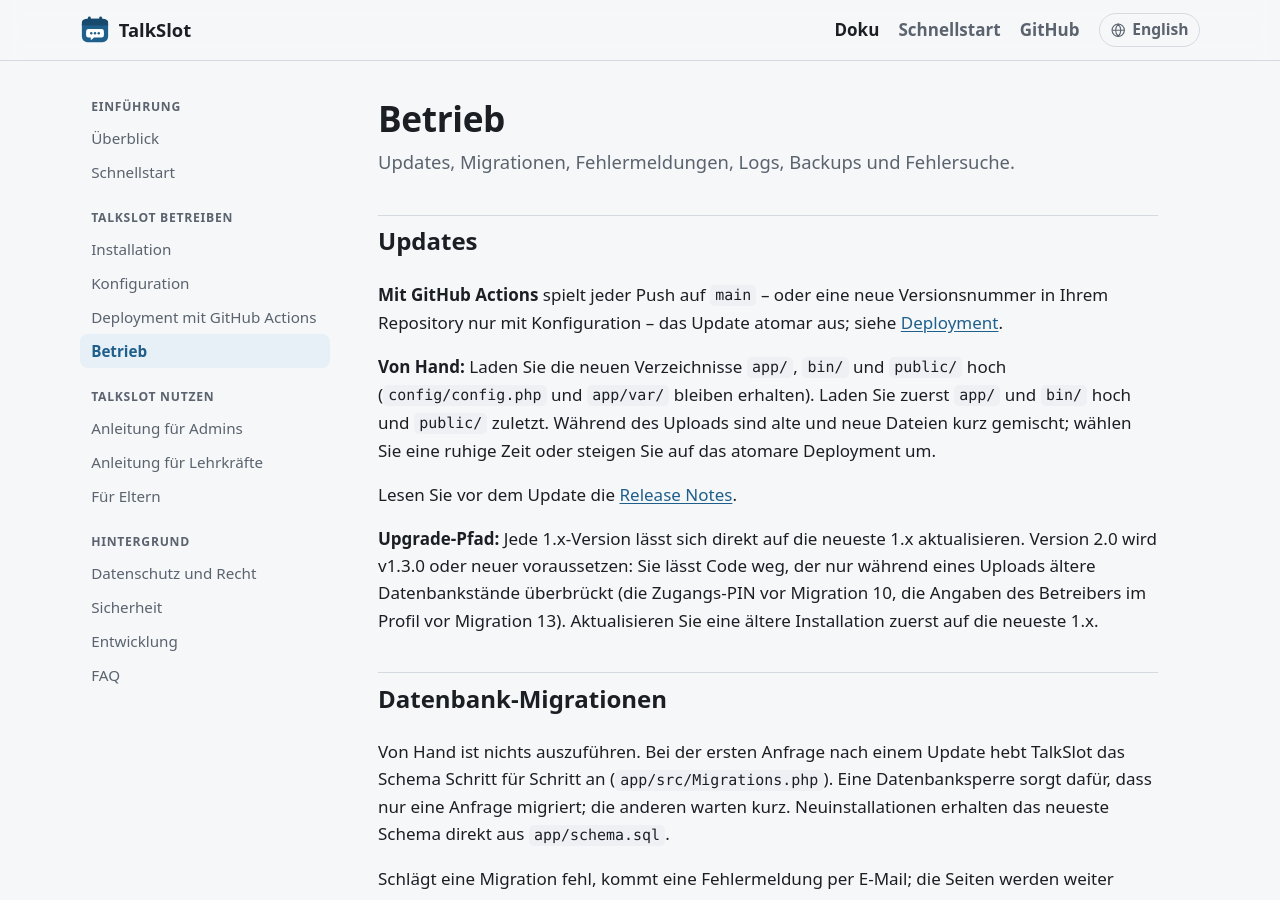
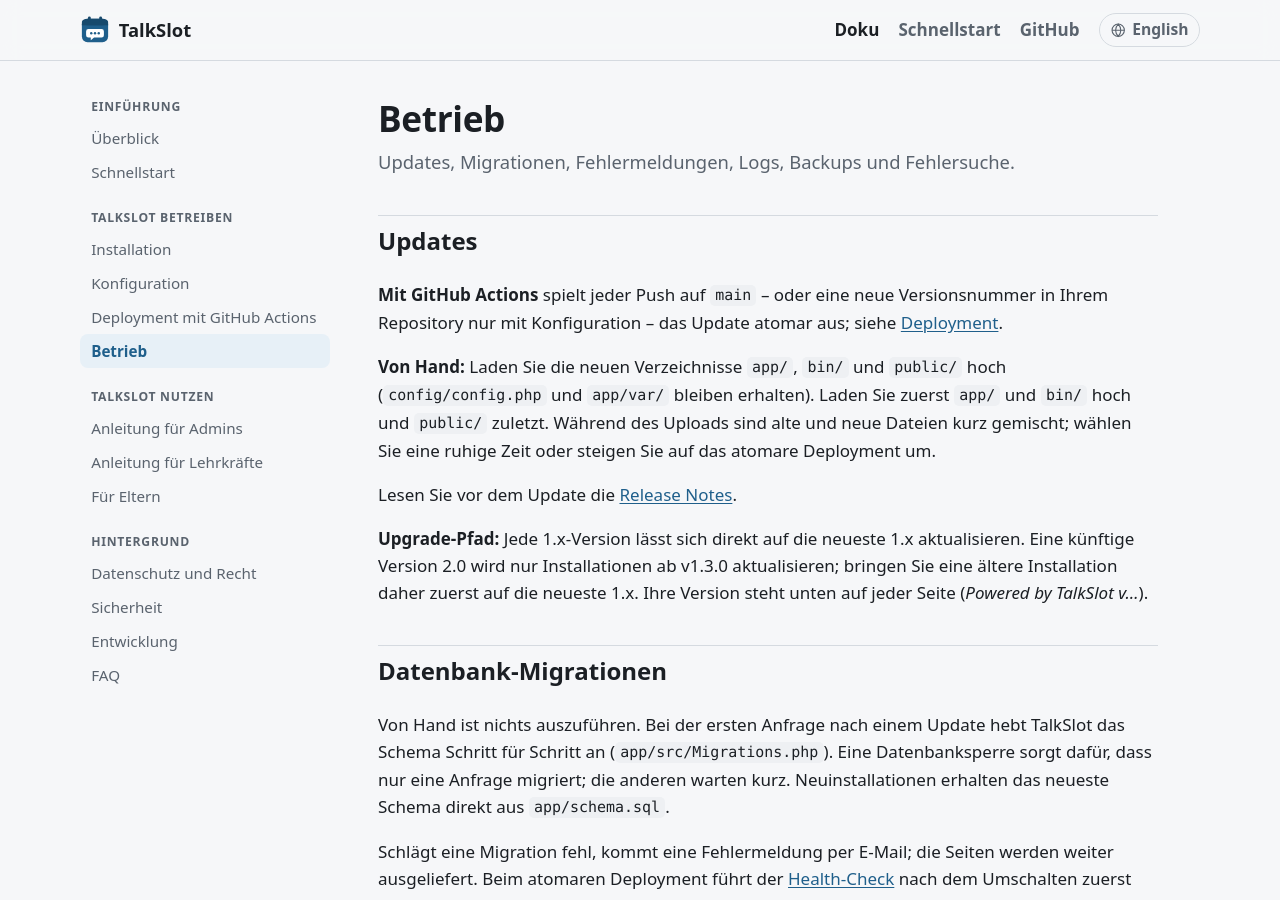
Before and after one commit to skornehl/talkslot, a Jekyll site: the page built from docs/de/guide/operations.md, in a window 1280 px wide and 900 px high. Built offline with Jekyll 4.4.1, drawn with Linux system fonts in a browser that asks for light colours.

Commit message:
refactor: review fixes for the code hygiene (P3-4)
- Upgrade path as a rule for operators, the reasons for contributors (fallbacks name their migration)
- Exception texts without quotes, which ErrorPage::sanitize() cuts out of logs and alerts
- PHP-CS-Fixer: comma spacing checked (on_multiline ignore), config.php and app_root.php not looked at
- \z rule in its own bullet, the one deliberate $ explained; AdminController::when() with fmt_datetime()
- Smoke check for an expired invitation in the users list

```diff
--- a/docs/de/guide/operations.md
+++ b/docs/de/guide/operations.md
@@ -15,10 +15,9 @@ atomare Deployment um.
 
 Lesen Sie vor dem Update die [Release Notes](https://github.com/skornehl/talkslot/releases).
 
-**Upgrade-Pfad:** Jede 1.x-Version lässt sich direkt auf die neueste 1.x aktualisieren. Version 2.0 wird v1.3.0
-oder neuer voraussetzen: Sie lässt Code weg, der nur während eines Uploads ältere Datenbankstände überbrückt
-(die Zugangs-PIN vor Migration 10, die Angaben des Betreibers im Profil vor Migration 13). Aktualisieren Sie
-eine ältere Installation zuerst auf die neueste 1.x.
+**Upgrade-Pfad:** Jede 1.x-Version lässt sich direkt auf die neueste 1.x aktualisieren. Eine künftige Version 2.0
+wird nur Installationen ab v1.3.0 aktualisieren; bringen Sie eine ältere Installation daher zuerst auf die neueste
+1.x. Ihre Version steht unten auf jeder Seite (*Powered by TalkSlot v…*).
 
 ## Datenbank-Migrationen
 
```
Also changed, not shown: docs/de/guide/development.md (+10 -7 lines), docs/guide/development.md (+9 -6 lines), docs/guide/operations.md (+3 -4 lines), 7 other files.
